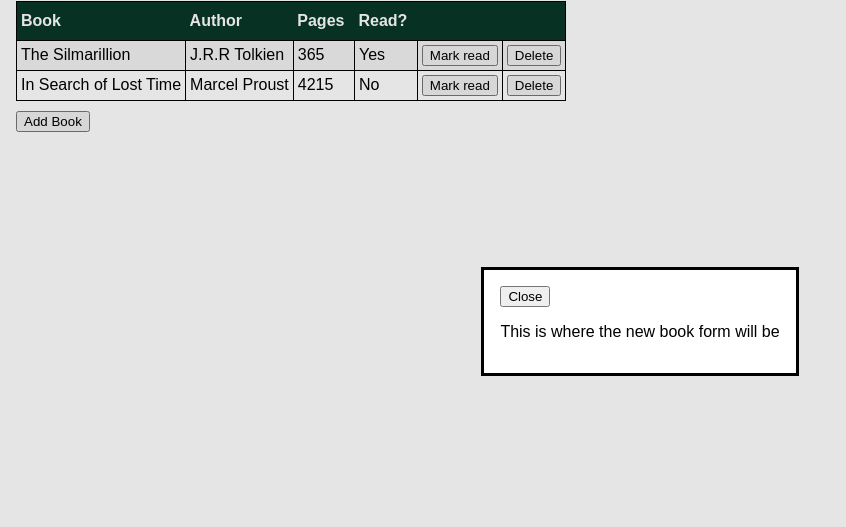
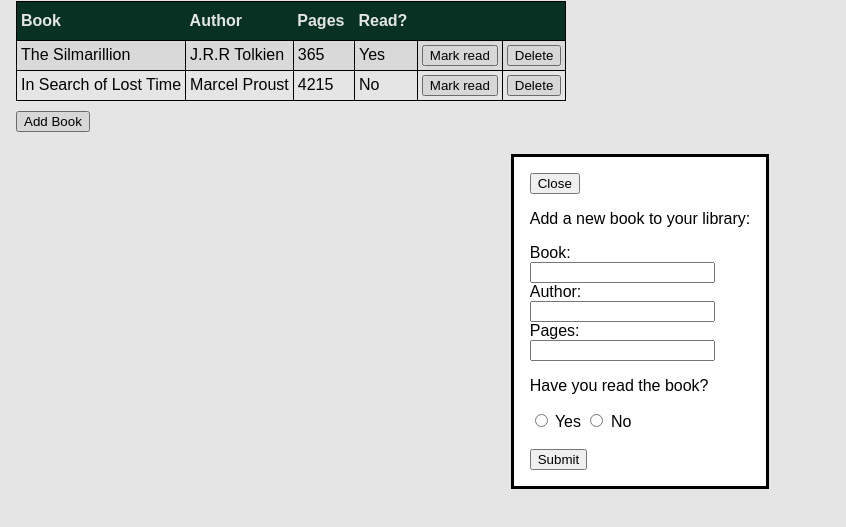
Before and after one commit to lbackman/library-js, a plain HTML site: page index.html in a window 1280 px wide. Both pictures are taken after a click on the button "Add Book". Shown: the part 79-606 px from the top of the page, without its empty margins (0-846 px from the left). Drawn offline with Linux system fonts and the light colour scheme.

Commit message:
Set up the HTML part of the form

```diff
--- a/index.html
+++ b/index.html
@@ -21,7 +21,21 @@
   </table>
   <dialog>
     <button autofocus>Close</button>
-    <p>This is where the new book form will be</p>
+    <p>Add a new book to your library:</p>
+    <form>
+      <label for="book">Book:</label><br>
+      <input type="text" id="book" name="book" required><br>
+      <label for="author">Author:</label><br>
+      <input type="text" id="author" name="author" required><br>
+      <label for="pages">Pages:</label><br>
+      <input type="number" id="pages" name="pages" min="1" required>
+      <p>Have you read the book?</p>
+      <input type="radio" id="yes" name="read" value="Yes" required>
+      <label for="yes">Yes</label>
+      <input type="radio" id="no" name="read" value="no" required>
+      <label for="no">No</label><br><br>
+      <input type="submit" value="Submit">
+    </form>
   </dialog>
   <button class="add-book">Add Book</button>
 </body>
```
